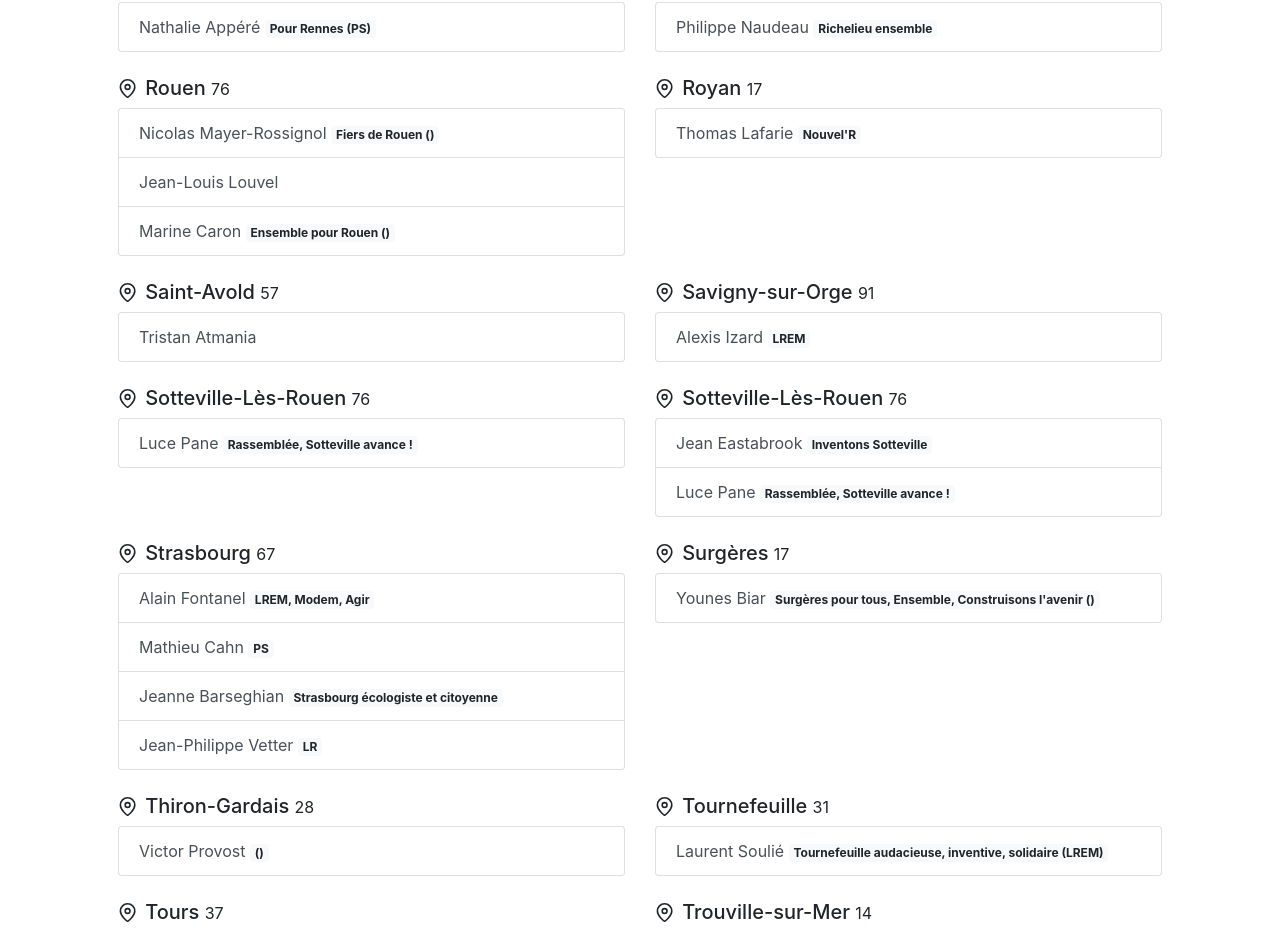
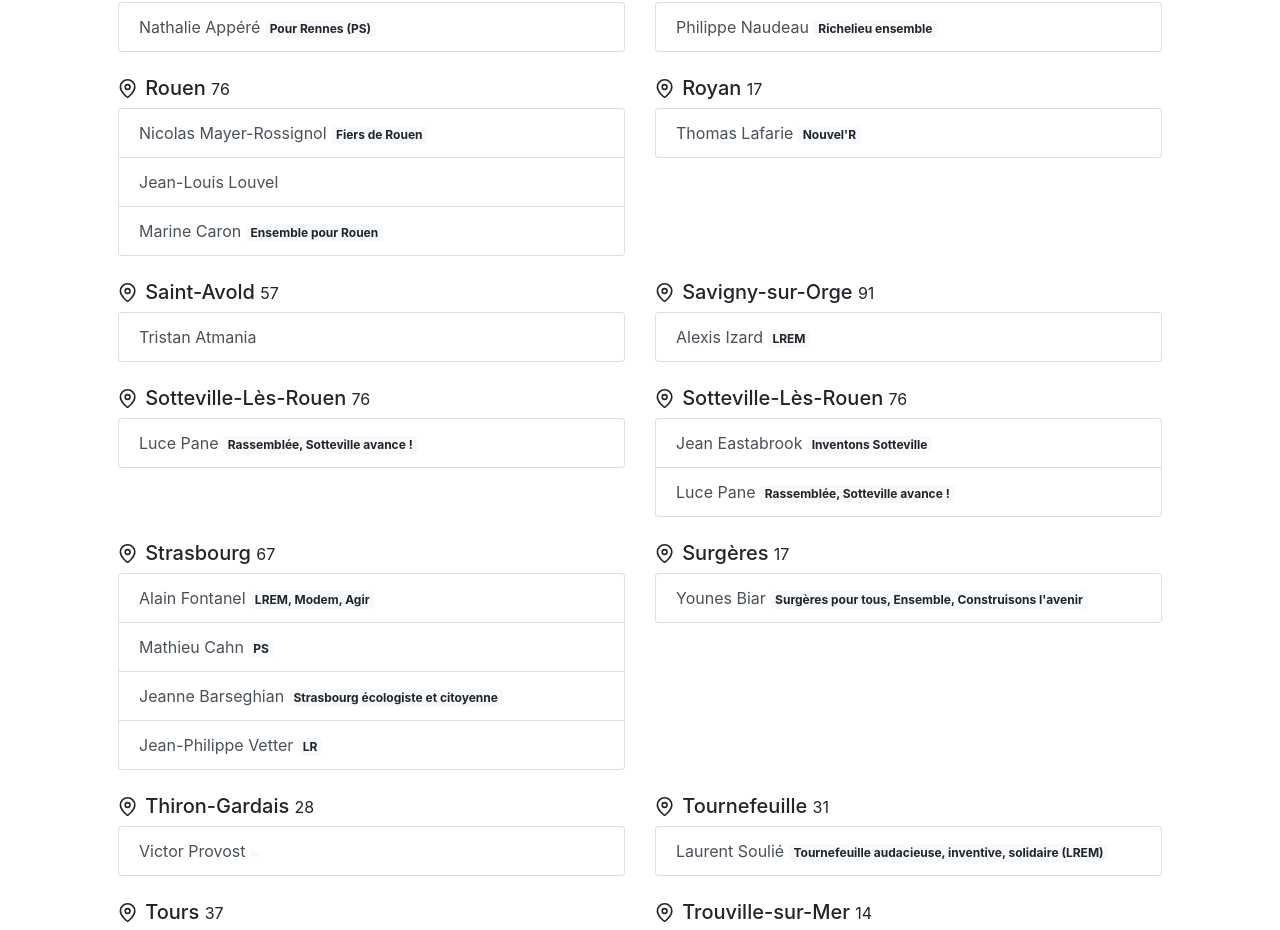
Before and after one commit to jeuneseuropeens/ville-europeenne, a Jekyll site: the page built from signataires.html, in a window 1280 px wide and 1400 px high, scrolled down 1305 px. Shown: the part 133-1063 px from the top of the window. Built offline with Jekyll 4.4.1, drawn with Linux system fonts in a browser that asks for light colours; some web fonts are replaced; a script that is not in the unit is left out.

Commit message:
Résoudre problème d'affichage quand la liste ou l'étiquette est vide

```diff
--- a/signataires.html
+++ b/signataires.html
@@ -25,11 +25,11 @@
                                 {{ candidat.prenom }} {{ candidat.nom }}
                                 {% if candidat.etiquette or candidat.liste %}
                                     <span class="badge badge-light align-self-center">
-                                        {% if candidat.liste %}
+                                        {% if candidat.liste and candidat.liste != "" %}
                                             {{ candidat.liste }}
                                         {% endif %}
-                                        {% if candidat.etiquette %}
-                                            {% if candidat.liste %}({% endif %}{{ candidat.etiquette }}{% if candidat.liste %}){% endif %}
+                                        {% if candidat.etiquette and candidat.etiquette != "" %}
+                                            {% if candidat.liste and candidat.liste != "" %}({% endif %}{{ candidat.etiquette }}{% if candidat.liste and candidat.liste != "" %}){% endif %}
                                         {% endif %}
                                     </span>
                                 {% endif %}
```
